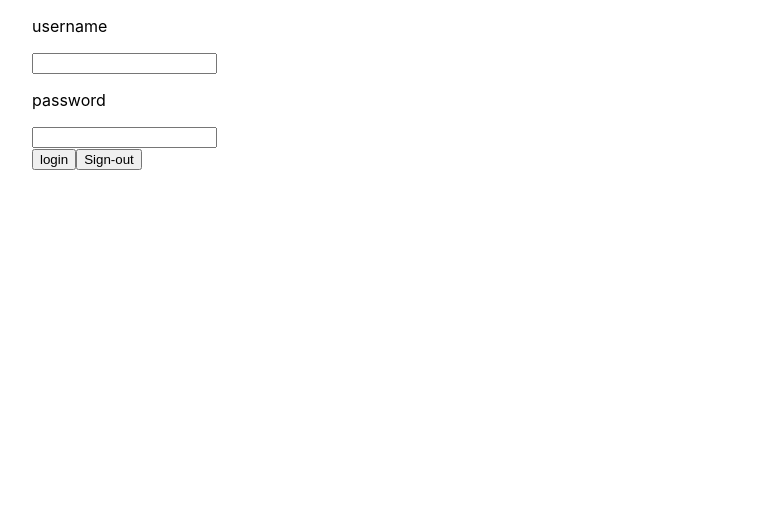
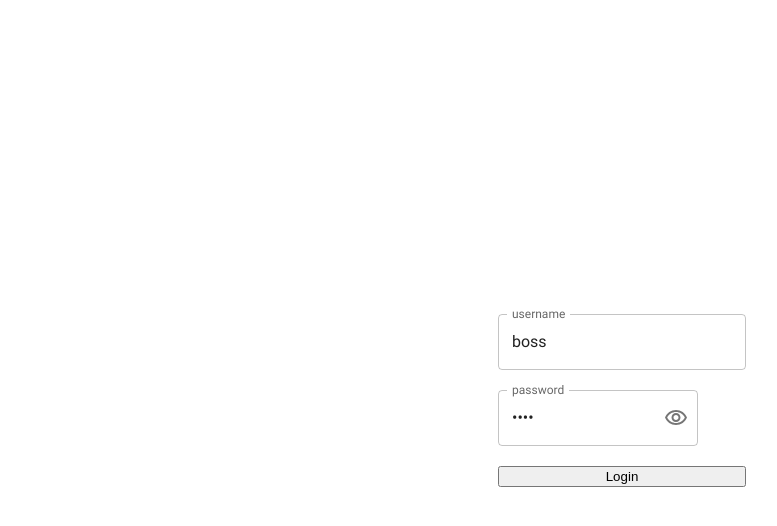
Before and after one commit to l3oss123456/react_repo_typescript, a React (Create React App) app: page /login in a window 1280 px wide. Shown: the top 526 px of the page, without its empty margins (18-795 px from the left). Built offline with nearby package versions, Linux system fonts and the light colour scheme.

Commit message:
start react hook form

```diff
--- a/package.json
+++ b/package.json
@@ -5,6 +5,7 @@
   "dependencies": {
     "@emotion/react": "^11.10.5",
     "@emotion/styled": "^11.10.5",
+    "@mui/icons-material": "^5.11.0",
     "@mui/material": "^5.11.6",
     "@mui/styled-engine-sc": "^5.11.0",
     "@testing-library/jest-dom": "^5.16.5",
@@ -12,6 +13,7 @@
     "@testing-library/user-event": "^13.5.0",
     "react": "^18.2.0",
     "react-dom": "^18.2.0",
+    "react-hook-form": "^7.43.0",
     "react-router-dom": "^6.8.0",
     "react-scripts": "5.0.1",
     "styled-components": "^5.3.6",
--- a/src/pages/login/index.tsx
+++ b/src/pages/login/index.tsx
@@ -1,24 +1,30 @@
 import React, { useState } from "react"
-import { setLocalStorage, removeLocalStorage } from "../../services/utils/Storage"
+import { setLocalStorage } from "../../services/utils/Storage"
 import { Navigate } from "react-router-dom"
+import { Box, IconButton, InputAdornment, TextField } from "@mui/material"
+import { useForm } from "react-hook-form"
 import Spacer from "../../components/Spacer"
+import VisibilityOutlinedIcon from "@mui/icons-material/VisibilityOutlined"
+import VisibilityOffOutlinedIcon from "@mui/icons-material/VisibilityOffOutlined"
 
 const Login = () => {
     const [isLogin, setIsLogin] = useState(false)
+    const [showPassword, setShowPassword] = useState(false)
 
-    return (
-        <Spacer>
-            {isLogin && <Navigate to={`/`} replace />}
-            <p>username</p>
-            <input />
-            <br />
+    const {
+        register,
+        handleSubmit,
+        // watch,
+        formState: { errors }
+    } = useForm()
 
-            <p>password</p>
-            <input />
-            <br />
+    console.log("errorsss", errors)
 
-            <button
-                onClick={() => {
+    const handleClickShowPassword = () => {
+        setShowPassword((show) => !show)
+    }
+    const onSubmit = (data: Object) => {
+        console.log(data)
         setLocalStorage(`loginInfo`, {
             username: "test",
             password: "1234",
@@ -26,17 +32,57 @@ const Login = () => {
             lastName: "kung"
         })
         setIsLogin(true)
+    }
+
+    return (
+        <Spacer>
+            {isLogin && <Navigate to={`/`} replace />}
+
+            <form
+                onSubmit={handleSubmit(onSubmit)}
+                style={{
+                    display: `flex`,
+                    flexDirection: `column`,
+                    alignItems: `center`,
+                    justifyContent: `center`,
+                    height: `100vh`
                 }}
             >
-                login
-            </button>
+                <Box style={{ display: `flex`, flexDirection: `column`, justifyContent: `center` }}>
+                    <Box style={{ textAlign: `left`, width: `max-content` }}>
+                        <TextField label="username" variant="outlined" defaultValue="boss" {...register("username", { required: true })} />
+                        {errors.username && <p style={{ color: `red` }}>{`Invalid username!`}</p>}
+                    </Box>
+
+                    <Box style={{ marginTop: 20, width: 200 }}>
+                        <TextField
+                            type={showPassword ? `text` : `password`}
+                            label="password"
+                            variant="outlined"
+                            InputProps={{
+                                endAdornment: (
+                                    <InputAdornment position="end">
+                                        <IconButton onClick={handleClickShowPassword} edge="end">
+                                            {showPassword ? <VisibilityOffOutlinedIcon /> : <VisibilityOutlinedIcon />}
+                                        </IconButton>
+                                    </InputAdornment>
+                                )
+                            }}
+                            defaultValue="kung"
+                            {...register("password", { required: true })}
+                        />
+                        {errors.password && <p style={{ color: `red` }}>{`Invalid password!`}</p>}
+                    </Box>
                     <button
-                onClick={() => {
-                    removeLocalStorage(`loginInfo`)
+                        disabled={Object.values(errors).length > 0}
+                        style={{
+                            marginTop: 20
                         }}
                     >
-                Sign-out
+                        Login
                     </button>
+                </Box>
+            </form>
         </Spacer>
     )
 }
```
Also changed, not shown: 2 other files (tests, documents, lock files or other folders). Lines whose indentation alone changed are shown as unchanged.
